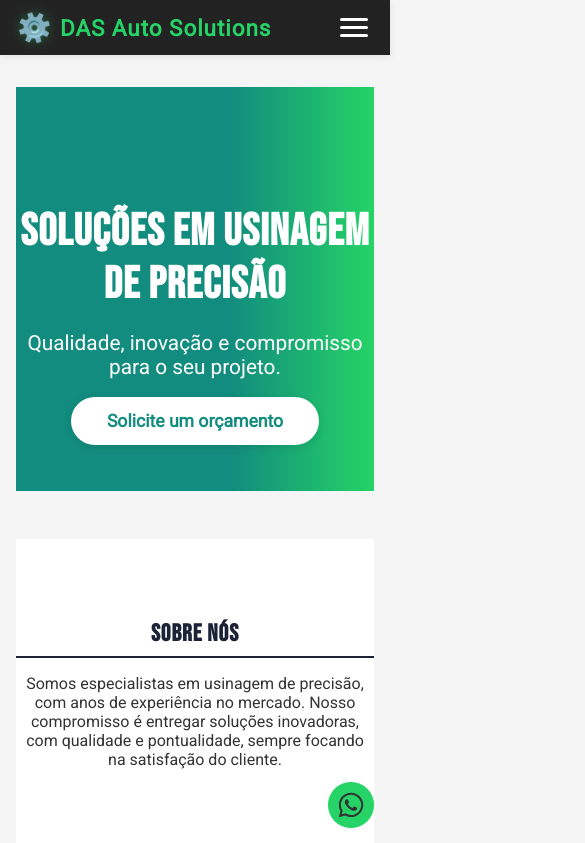
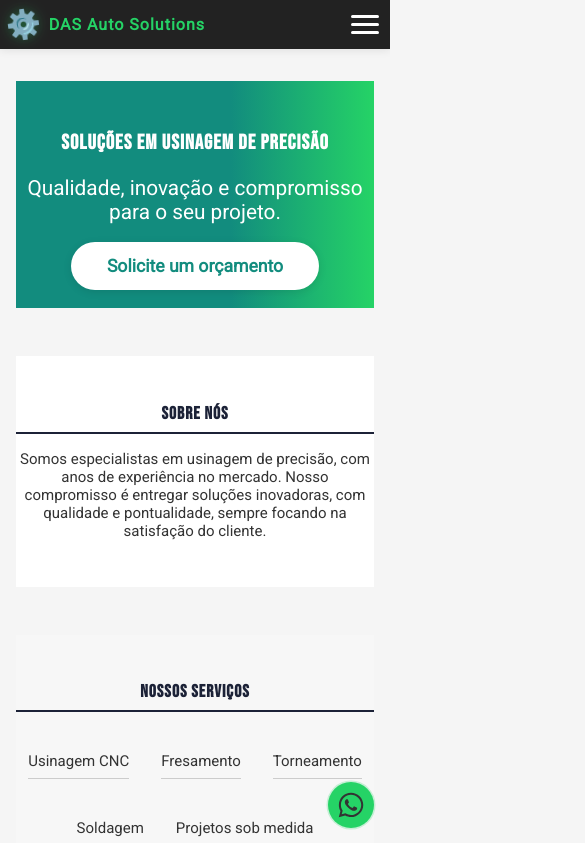
Before and after one commit to diatsilva007/machine-shop, a React (Create React App) app: page / in a window 390 px wide. Shown: the top 843 px of the page, 585 px wide, since content can reach past the window. Built offline with nearby package versions, Linux system fonts and the light colour scheme.

Commit message:
Aprimora estilos responsivos e ajusta z-index do botão flutuante do WhatsApp

```diff
--- a/src/App.css
+++ b/src/App.css
@@ -1,19 +1,25 @@
 body {
   margin: 0;
-  font-family: 'Roboto', sans-serif;
+  font-family: "Roboto", sans-serif;
   background-color: #f5f5f5;
   color: #333;
+  overflow-x: hidden;
 }
 
-html, body, #root {
+html,
+body,
+#root {
   width: 100%;
   min-height: 100%;
   margin: 0;
   padding: 0;
+  overflow-x: hidden;
 }
 
-h1, h2, h3 {
-  font-family: 'Bebas Neue', sans-serif;
+h1,
+h2,
+h3 {
+  font-family: "Bebas Neue", sans-serif;
   letter-spacing: 1px;
 }
 
@@ -199,7 +205,7 @@ footer {
   position: fixed;
   bottom: 28px;
   right: 28px;
-  z-index: 1000;
+  z-index: 9999; /* aumente o z-index */
   width: 56px;
   height: 56px;
   background: #25d366;
@@ -257,13 +263,154 @@ footer {
 
 @media (max-width: 600px) {
   .whatsapp-float-btn {
-    width: 46px;
-    height: 46px;
-    bottom: 16px;
-    right: 16px;
+    width: 46px !important;
+    height: 46px !important;
+    bottom: 16px !important;
+    right: 16px !important;
+    z-index: 9999 !important;
+    display: flex !important; /* garanta que está visível */
   }
   .whatsapp-float-btn .tooltip {
     font-size: 12px;
     right: 54px;
   }
 }
+
+/* Responsividade geral */
+@media (max-width: 1100px) {
+  .header-container {
+    max-width: 100%;
+    padding: 0.7rem 1rem;
+  }
+  .logo {
+    font-size: 1.1rem;
+  }
+  .nav {
+    gap: 1rem;
+  }
+  .header-container {
+    flex-direction: row;
+  }
+  .galeria-container,
+  .depoimentos-container,
+  .sobre-container,
+  .servicos-container {
+    max-width: 98vw !important;
+    padding: 0 1vw !important;
+  }
+}
+
+@media (max-width: 800px) {
+  h1 {
+    font-size: 2rem !important;
+  }
+  h2 {
+    font-size: 1.4rem !important;
+  }
+  .header-container {
+    padding: 0.7rem 0.5rem;
+  }
+  .nav {
+    position: absolute;
+    top: 60px;
+    right: 0;
+    background: #222;
+    flex-direction: column;
+    width: 180px;
+    align-items: flex-start;
+    padding: 1rem 1.5rem;
+    gap: 1rem;
+    box-shadow: 0 4px 16px rgba(0, 0, 0, 0.12);
+    transform: translateX(100%);
+    opacity: 0;
+    pointer-events: none;
+    transition: transform 0.3s, opacity 0.3s;
+  }
+  .nav.open {
+    transform: translateX(0);
+    opacity: 1;
+    pointer-events: auto;
+  }
+  .hamburger {
+    display: flex;
+  }
+  .galeria-container,
+  .depoimentos-container,
+  .sobre-container,
+  .servicos-container {
+    padding: 0 2vw !important;
+  }
+}
+
+@media (max-width: 600px) {
+  body {
+    font-size: 15px;
+  }
+  h1 {
+    font-size: 1.3rem !important;
+  }
+  h2 {
+    font-size: 1.1rem !important;
+  }
+  .header-container {
+    flex-direction: row; /* Mantenha em linha */
+    align-items: center;
+    justify-content: space-between; /* Espaço entre logo e menu/hamburguer */
+    padding: 0.5rem 0.3rem;
+  }
+  .logo {
+    font-size: 1rem;
+  }
+  .nav {
+    width: 100%;
+    left: 0;
+    right: 0;
+    top: 48px;
+    padding: 1rem 2vw;
+  }
+  section,
+  .galeria-container,
+  .depoimentos-container,
+  .sobre-container,
+  .servicos-container {
+    padding: 32px 0 !important;
+  }
+  img {
+    max-width: 100%;
+    height: auto !important;
+  }
+  .whatsapp-float-btn {
+    width: 46px !important;
+    height: 46px !important;
+    bottom: 16px !important;
+    right: 16px !important;
+  }
+  .whatsapp-float-btn .tooltip {
+    font-size: 12px;
+    right: 54px;
+  }
+}
+
+/* Ajuste para galeria de imagens */
+@media (max-width: 700px) {
+  .galeria-container div,
+  .galeria-container {
+    flex-direction: column !important;
+    align-items: center !important;
+    gap: 1rem !important;
+  }
+  .galeria-container img {
+    width: 90vw !important;
+    height: auto !important;
+    max-width: 350px !important;
+  }
+}
+
+/* Ajuste para iframe do mapa */
+@media (max-width: 600px) {
+  iframe {
+    width: 98vw !important;
+    min-width: 180px !important;
+    height: 180px !important;
+  }
+}
```
